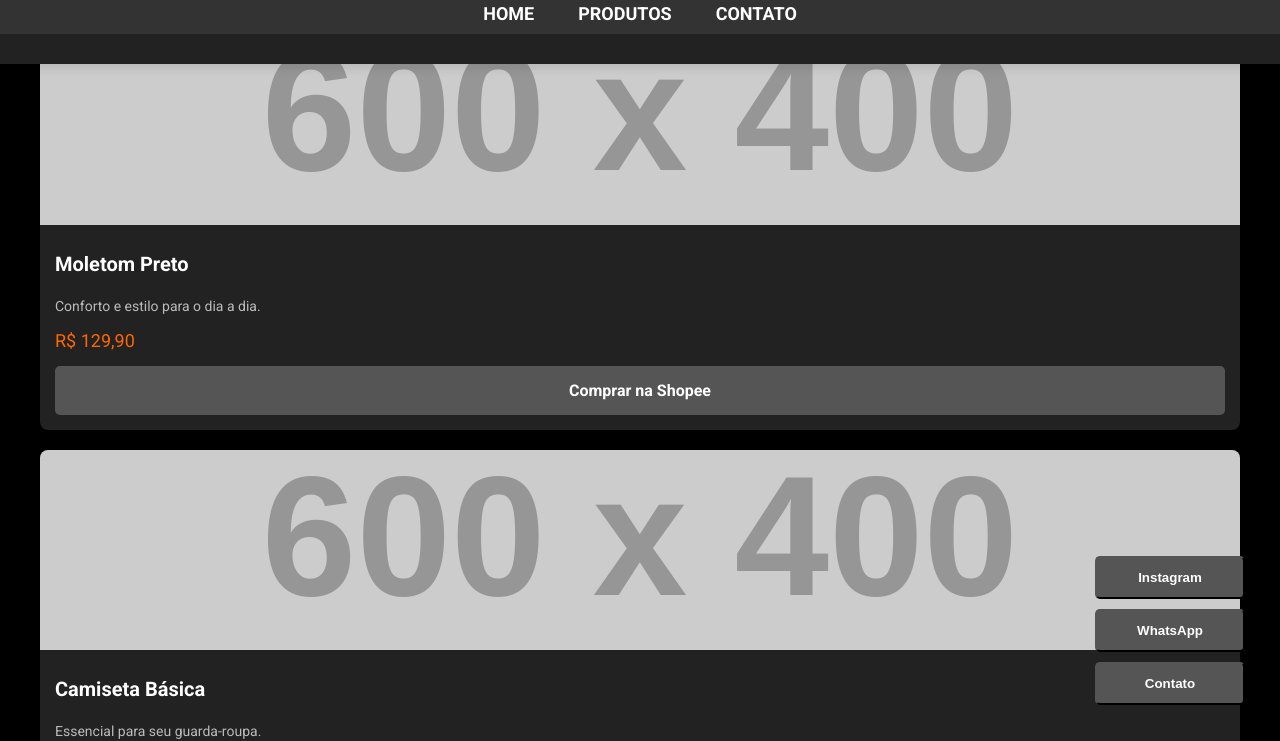
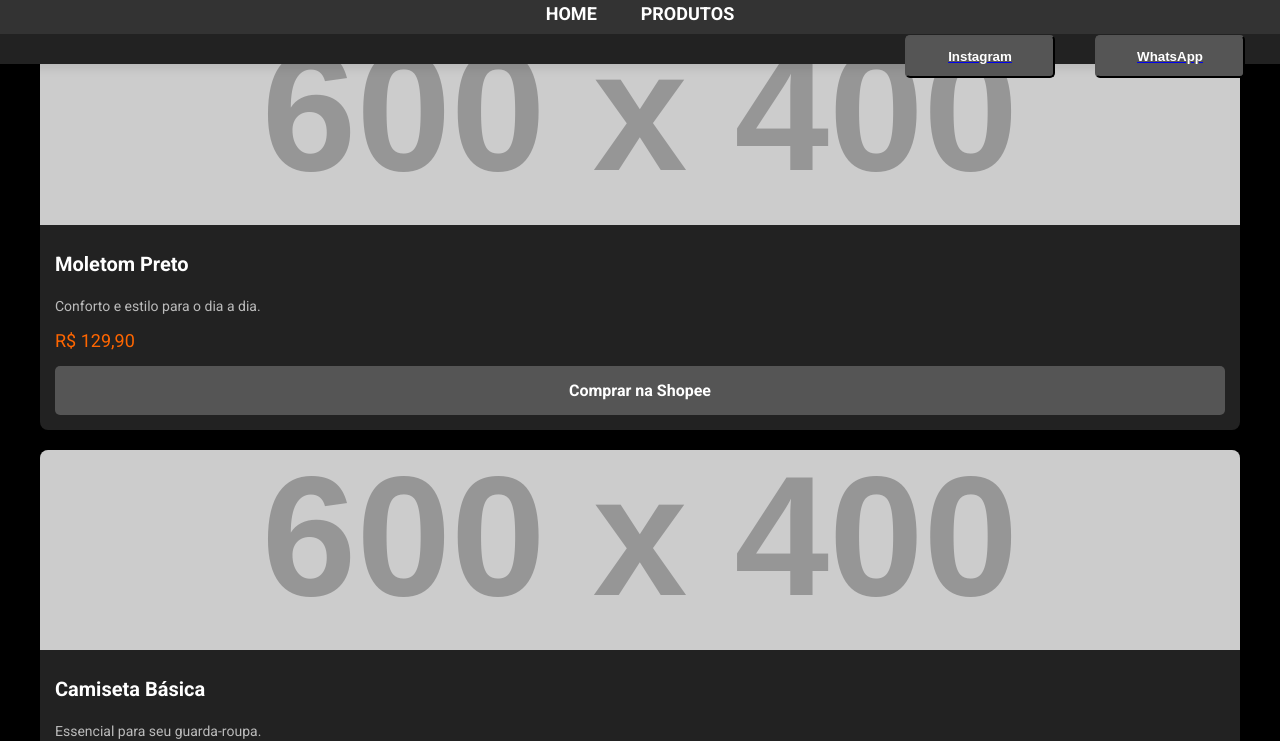
Before and after one commit to loja-Atako/Atako, a plain HTML site: page index.html in a window 1280 px wide. Shown: the part 65-806 px from the top of the page. Drawn offline with nearby package versions, Linux system fonts and the light colour scheme; placeholder pictures from the web are drawn by us.

Commit message:
Update index.html

```diff
--- a/index.html
+++ b/index.html
@@ -66,6 +66,32 @@
       color: #ff6600; /* Cor laranja ao passar o mouse */
     }
 
+    /* Botões de Contato no topo */
+    .contact-buttons {
+      position: fixed;
+      top: 100px; /* Posiciona os botões logo abaixo do menu */
+      right: 20px;
+      display: flex;
+      flex-direction: row; /* Coloca os botões lado a lado */
+      gap: 10px; /* Espaçamento entre os botões */
+      z-index: 1000;
+    }
+
+    .contact-buttons .btn {
+      width: 150px;
+      padding: 12px;
+      font-weight: bold;
+      border-radius: 5px;
+      background: #555;
+      color: white;
+      text-align: center;
+      transition: background 0.3s;
+    }
+
+    .contact-buttons .btn:hover {
+      background: #777;
+    }
+
     /* Container de Produtos */
     .container {
       display: block; /* Empilhar os produtos em uma única coluna */
@@ -120,7 +146,7 @@
       transition: background 0.3s;
     }
     .btn:hover {
-      background: #777; /* Cor neutra ao passar o mouse */
+      background: #777;
     }
 
     /* Rodapé */
@@ -159,27 +185,6 @@
       background-color: #e65c00;
     }
 
-    /* Posicionamento do botão de Contato no canto direito */
-    .contact-buttons {
-      position: fixed;
-      right: 20px;
-      bottom: 20px;
-      display: flex;
-      flex-direction: column;
-      align-items: flex-end;
-      z-index: 1000;
-    }
-
-    .contact-buttons .btn {
-      width: 150px;
-      margin-bottom: 10px;
-    }
-
-    /* Estilo dos botões de Instagram e WhatsApp */
-    .contact-buttons a {
-      text-decoration: none;
-    }
-
   </style>
 </head>
 <body>
@@ -191,8 +196,17 @@
   <nav>
     <a href="#home">Home</a>
     <a href="#produtos">Produtos</a>
-    <a href="javascript:void(0);" onclick="toggleContact()">Contato</a>
   </nav>
+
+  <!-- Botões de Contato no topo -->
+  <div class="contact-buttons">
+    <a href="https://www.instagram.com/seu_usuario" target="_blank">
+      <button class="btn">Instagram</button>
+    </a>
+    <a href="https://wa.me/55seunumerodetelefone" target="_blank">
+      <button class="btn">WhatsApp</button>
+    </a>
+  </div>
 
   <div class="container" id="produtos">
     <!-- Produto 1 -->
@@ -229,18 +243,6 @@
     </div>
   </div>
 
-  <div class="contact-buttons">
-    <a href="https://www.instagram.com/seu_usuario" target="_blank">
-      <button class="btn">Instagram</button>
-    </a>
-    <a href="https://wa.me/55seunumerodetelefone" target="_blank">
-      <button class="btn">WhatsApp</button>
-    </a>
-    <a href="javascript:void(0);" onclick="toggleContact()">
-      <button class="btn">Contato</button>
-    </a>
-  </div>
-
   <footer>
     <p>© 2025 ATAKO - Todos os direitos reservados</p>
   </footer>
```
